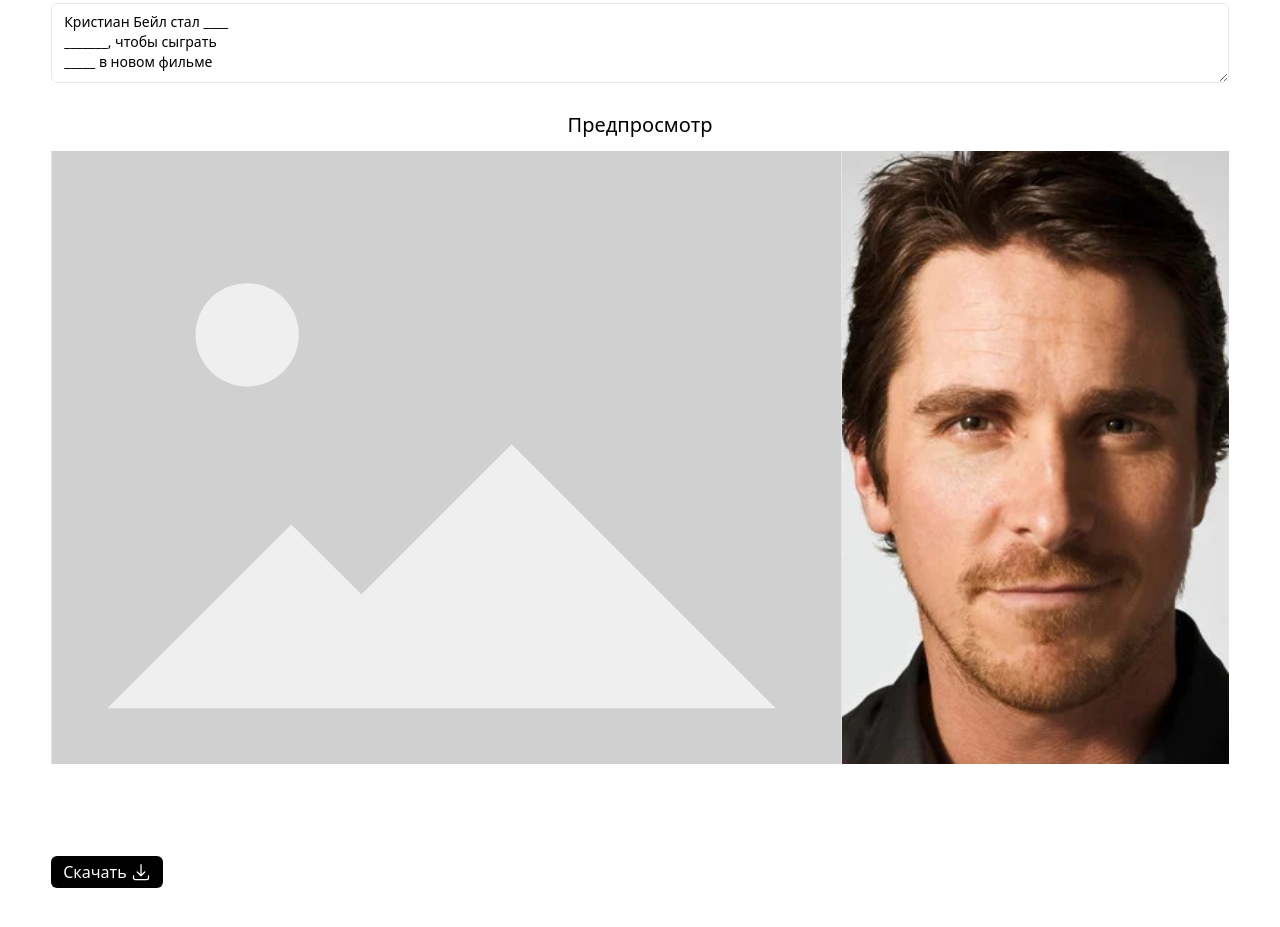
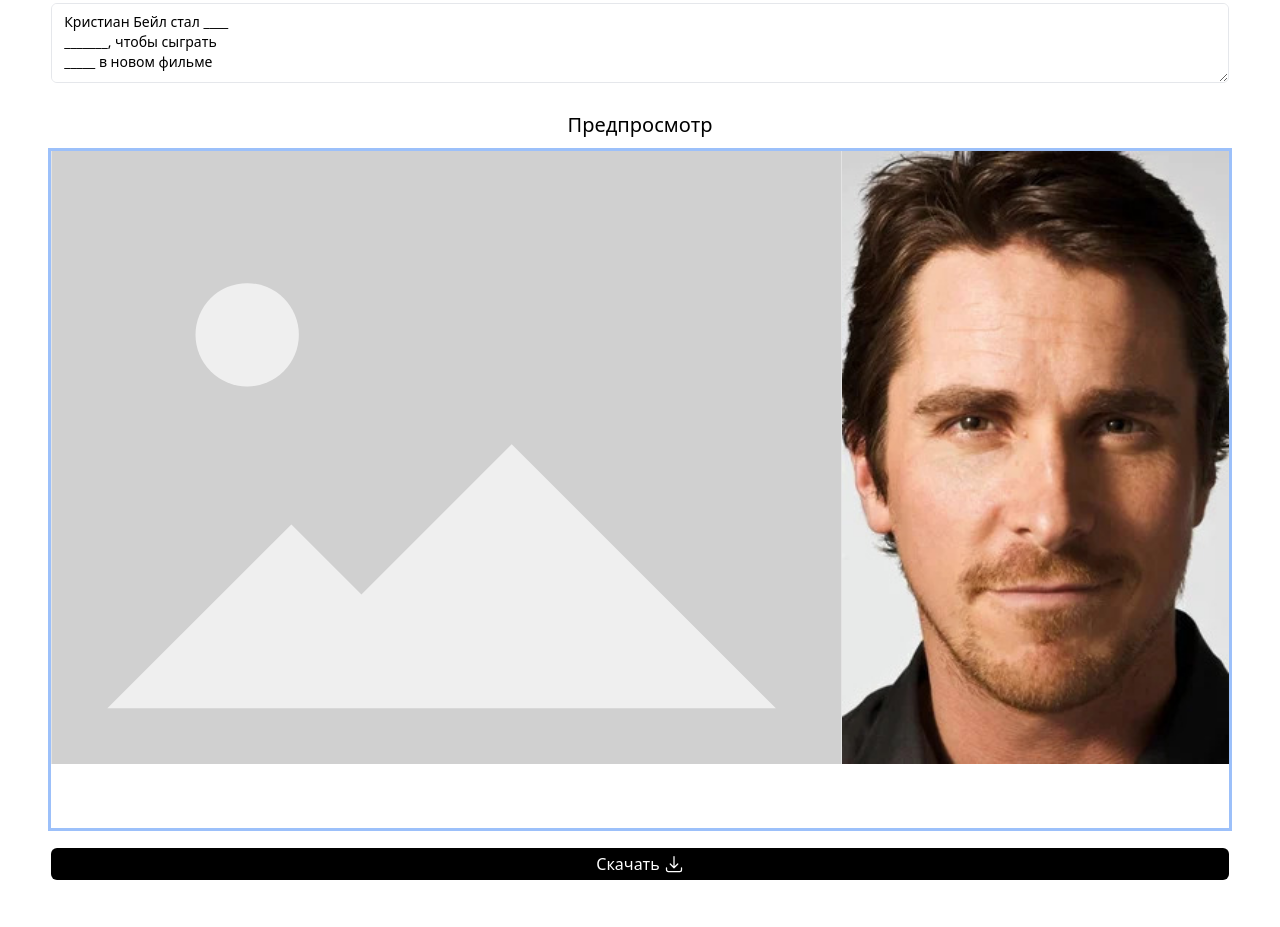
Before and after one commit to qberik/qberik.github.io, a plain HTML site: page christianGenerator/index.html in a window 1280 px wide. Shown: the part 287-1214 px from the top of the page. After the commit the page ends 1192 px from the top, so only its background shows below. Drawn offline with nearby package versions, Linux system fonts and the light colour scheme.

Commit message:
изменил зармер итоговой картинки и исправил сдвиг шрифта

```diff
--- a/christianGenerator/index.html
+++ b/christianGenerator/index.html
@@ -7,6 +7,14 @@
 
     <script src="https://cdnjs.cloudflare.com/ajax/libs/html2canvas/1.4.1/html2canvas.min.js"></script>
     <script src="https://cdn.tailwindcss.com"></script>
+    <!-- Тейлвин чёт ломает в либе для скриншотов https://github.com/niklasvh/html2canvas/issues/2775 -->
+    <style type="text/tailwindcss">
+      @layer base {
+        img {
+          @apply inline-block;
+        }
+      }
+    </style>
     <script src="script.js" defer></script>
   </head>
   <body class="p-[2vw]">
@@ -175,21 +183,21 @@
         Предпросмотр
       </div>
 
-      <div class="size-[92vw] mx-auto">
-        <div id="image" class="flex flex-col">
+      <div class="w-[92vw] mx-auto">
+        <div id="image" class="flex flex-col ring">
           <div class="flex flex-row">
             <img crossorigin="anonymous" id="left-image" />
             <img crossorigin="anonymous" id="right-image" />
           </div>
           <div
             id="down-text"
-            class="py-[3vw] text-[4vw] font-bold flex flex-col text-center"
+            class="mt-[3vw] mb-[2vw] text-[4vw] font-bold flex flex-col text-center"
           ></div>
         </div>
 
         <button
           id="download-button"
-          class="px-3 py-1 mt-4 text-md bg-black text-white inline-flex items-center justify-center whitespace-nowrap rounded-md font-medium"
+          class="px-3 py-1 mx-auto w-full mt-5 text-md bg-black text-white inline-flex items-center justify-center whitespace-nowrap rounded-md font-medium"
         >
           Скачать
           <svg
--- a/christianGenerator/script.js
+++ b/christianGenerator/script.js
@@ -72,6 +72,9 @@ const resize_images = () => {
       logging: true,
       allowTaint: true,
       useCORS: true,
+      width: e.target.width,
+      height: e.target.height,
+      scale: 3,
     }).then((canvas) => {
       let link = document.createElement("a");
       link.download = "cristian_bale_meme.png";
```
